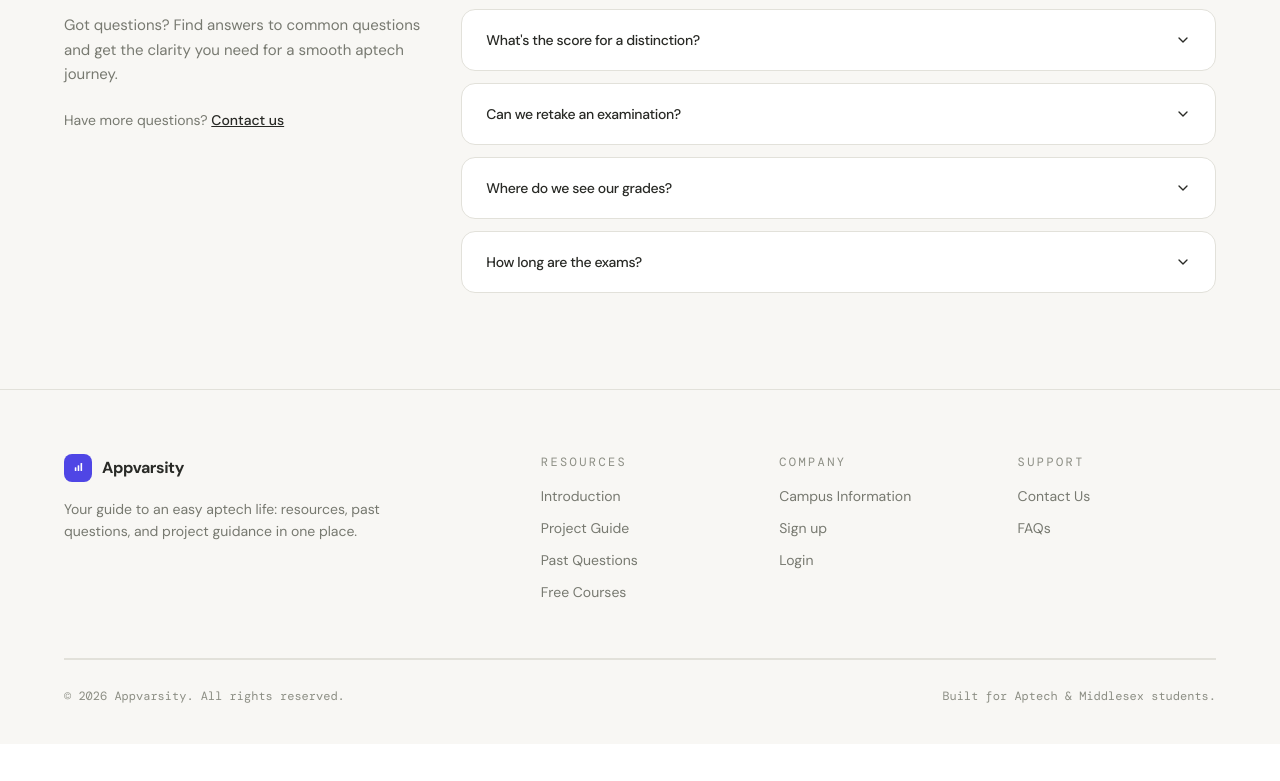
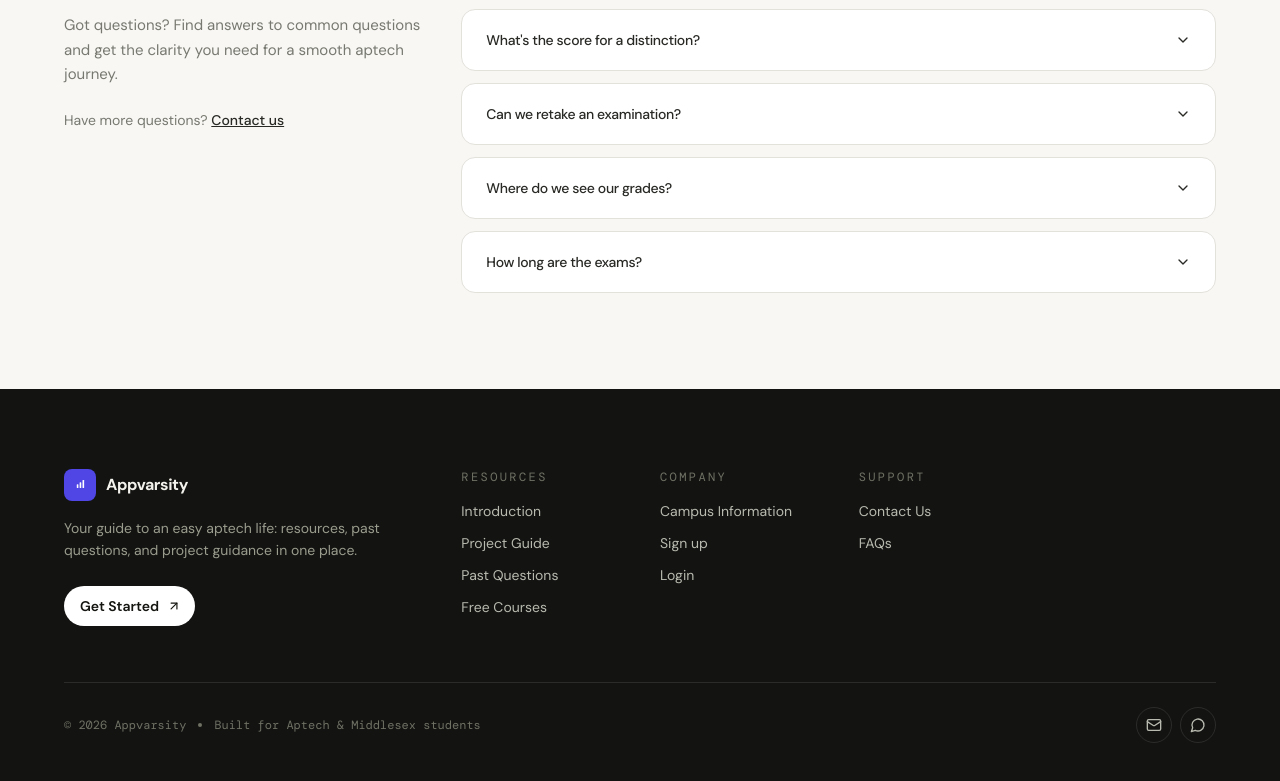
Before and after one commit to somkenemuscle/AppVarsity, a Next.js app: page / in a window 1280 px wide. Shown: the part 3122-3903 px from the top of the page. Before the commit the page ends 3866 px from the top, so only its background shows below. Built offline with nearby package versions, Linux system fonts and the light colour scheme; no server answers.

Commit message:
Redesign footer as a dark contrast band with icon links and wordmark

```diff
--- a/components/shared/Footer.tsx
+++ b/components/shared/Footer.tsx
@@ -1,4 +1,5 @@
 import Link from "next/link"
+import { Mail, MessageCircle, ArrowUpRight } from "lucide-react"
 import BrandMark from "./BrandMark"
 
 const footerColumns = [
@@ -28,41 +29,77 @@ const footerColumns = [
     },
 ]
 
+const socials = [
+    { href: "mailto:appvarsitytech@gmail.com", icon: Mail, label: "Email" },
+    { href: "https://wa.me/2349068406794", icon: MessageCircle, label: "WhatsApp" },
+]
+
 const Footer = () => {
     return (
-        <footer className="w-full bg-[#f8f7f4] border-t border-[#e2e1da] px-6 md:px-8 pt-16 pb-10">
-            <section className="max-w-6xl mx-auto">
-                <div className="grid grid-cols-2 md:grid-cols-5 gap-10 mb-14">
+        <footer className="relative w-full overflow-hidden bg-[#131412] px-6 pb-8 pt-16 text-[#f4f2ec] md:px-8 md:pt-20">
+            <div className="relative z-10 mx-auto max-w-6xl">
+                <div className="grid grid-cols-2 gap-10 pb-14 md:grid-cols-6">
                     <div className="col-span-2">
-                        <header className="flex items-center gap-2.5">
-                            <span className="w-7 h-7 rounded-lg bg-[#4f46e5] flex items-center justify-center">
-                                <BrandMark className="text-white w-3.5 h-3.5" />
+                        <div className="flex items-center gap-2.5">
+                            <span className="flex h-8 w-8 items-center justify-center rounded-lg bg-[#4f46e5]">
+                                <BrandMark className="h-3.5 w-3.5 text-white" />
                             </span>
-                            <span className="text-[#292a26] font-bold tracking-tight">Appvarsity</span>
-                        </header>
-                        <p className="mt-4 text-sm text-[#777970] max-w-xs leading-relaxed">
+                            <span className="font-display text-base font-bold tracking-tight">Appvarsity</span>
+                        </div>
+                        <p className="mt-4 max-w-xs text-sm leading-relaxed text-[#9a9c8d]">
                             Your guide to an easy aptech life: resources, past questions, and project guidance in one place.
                         </p>
+                        <Link
+                            href="/resources/introduction"
+                            className="group mt-6 inline-flex items-center gap-2 rounded-full bg-white py-2.5 pl-4 pr-3.5 text-sm font-semibold text-[#141410] transition-all duration-200 hover:-translate-y-0.5 hover:bg-[#f0efe9]"
+                        >
+                            Get Started
+                            <ArrowUpRight className="h-3.5 w-3.5 transition-transform duration-200 group-hover:translate-x-0.5 group-hover:-translate-y-0.5" />
+                        </Link>
                     </div>
                     {footerColumns.map((column) => (
                         <div key={column.title}>
-                            <p className="text-xs font-mono uppercase tracking-[0.2em] text-[#8c8e84] mb-4">{column.title}</p>
-                            <ul className="flex flex-col gap-3 text-sm text-[#777970]">
+                            <p className="mb-4 font-mono text-xs uppercase tracking-[0.2em] text-[#6f7164]">{column.title}</p>
+                            <ul className="flex flex-col gap-3 text-sm text-[#b8baaf]">
                                 {column.links.map((link) => (
                                     <li key={link.href}>
-                                        <Link href={link.href} className="hover:text-[#4f46e5] transition-colors">{link.label}</Link>
+                                        <Link href={link.href} className="transition-colors hover:text-white">{link.label}</Link>
                                     </li>
                                 ))}
                             </ul>
                         </div>
                     ))}
                 </div>
-                <hr className="border border-[#e2e1da] mb-7" />
-                <div className="flex flex-col md:flex-row justify-between items-start md:items-center gap-4">
-                    <p className="text-[#8c8e84] font-mono text-xs">© 2026 Appvarsity. All rights reserved.</p>
-                    <p className="text-[#8c8e84] font-mono text-xs">Built for Aptech &amp; Middlesex students.</p>
+
+                <div className="flex flex-col items-center justify-between gap-6 border-t border-white/10 pt-6 md:flex-row">
+                    <div className="flex items-center gap-3 text-xs font-mono text-[#6f7164]">
+                        <span>© {new Date().getFullYear()} Appvarsity</span>
+                        <span className="h-1 w-1 rounded-full bg-[#6f7164]" />
+                        <span>Built for Aptech &amp; Middlesex students</span>
+                    </div>
+                    <div className="flex items-center gap-2">
+                        {socials.map((social) => (
+                            <a
+                                key={social.label}
+                                href={social.href}
+                                target={social.href.startsWith('http') ? '_blank' : undefined}
+                                rel={social.href.startsWith('http') ? 'noreferrer' : undefined}
+                                aria-label={social.label}
+                                className="flex h-9 w-9 items-center justify-center rounded-full border border-white/10 text-[#b8baaf] transition-colors hover:border-white/25 hover:text-white"
+                            >
+                                <social.icon className="h-4 w-4" />
+                            </a>
+                        ))}
+                    </div>
                 </div>
-            </section>
+            </div>
+
+            <p
+                aria-hidden="true"
+                className="pointer-events-none relative z-0 -mb-6 mt-10 select-none whitespace-nowrap text-center font-display text-[19vw] font-bold leading-none tracking-tight text-white/[0.04] md:mt-14"
+            >
+                Appvarsity
+            </p>
         </footer>
     )
 }
```
